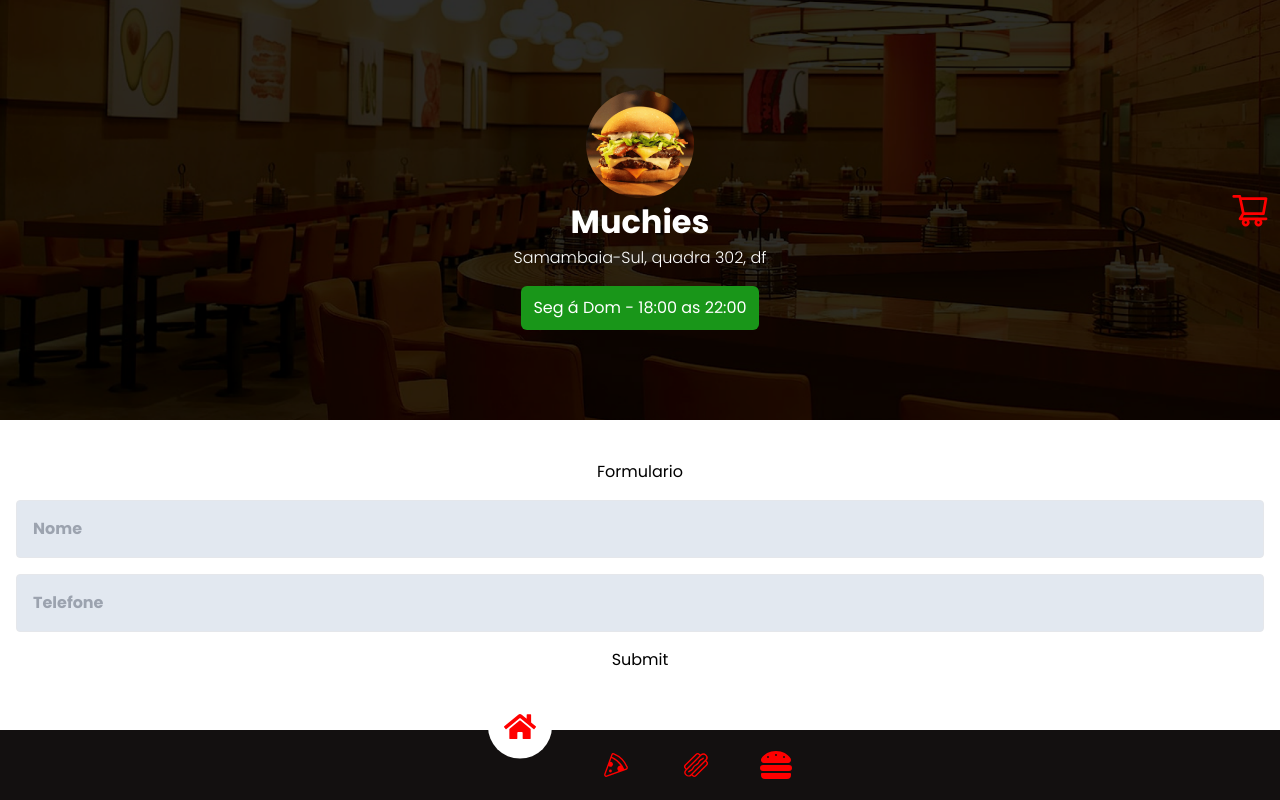
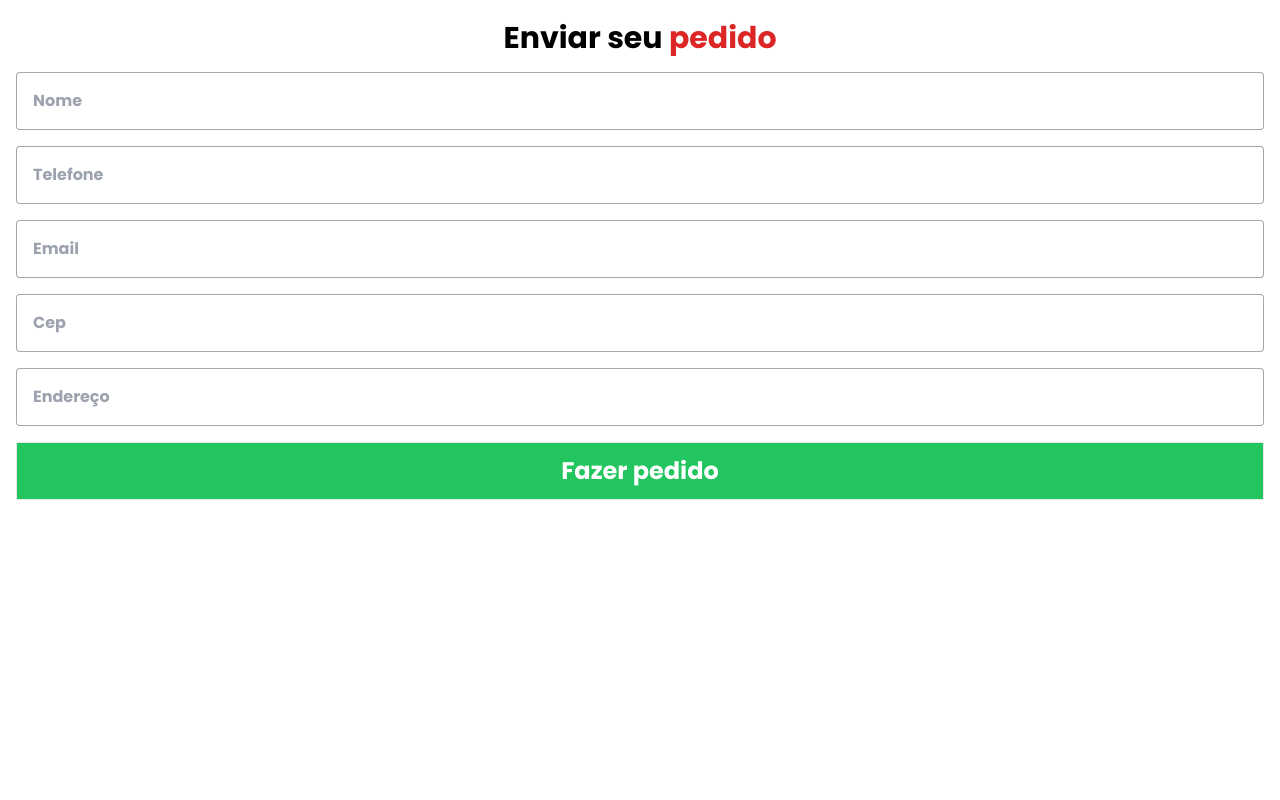
Before and after one commit to Ryan1678/tcc.clone, a React (Vite) app: page /comfirm/verify in a window 1280 px wide. Built offline with nearby package versions, Linux system fonts and the light colour scheme.

Commit message:
Adicionando formulario para realizar pedido

```diff
--- a/src/Router/Confirm.jsx
+++ b/src/Router/Confirm.jsx
@@ -1,35 +1,10 @@
-//import { useContext } from "react"
-//import { Context } from "../components/context/Provider"
-//import { CartItem } from "../components/CartItem/CartItem"
 
-import { useForm } from "react-hook-form";
-
+import { Form } from '../components/Form/Form'
 
 export const Confirm = () => {
-
-  const { register, handleSubmit, formState: { errors } } = useForm();
-  const onSubmit = data => console.log(data);
-
   return (
-
-    /* "handleSubmit" will validate your inputs before invoking "onSubmit" */
-    <form onSubmit={handleSubmit(onSubmit)} className="flex flex-col w-full gap-4 mt-10 px-4">
-       <h1 className="text-center">Formulario</h1>
-      {/* register your input into the hook by invoking the "register" function */}
-      <input
-      {...register("name", {required: true})}
-      placeholder="Nome"
-      className="bg-slate-200 px-4 py-4 outline-none placeholder:font-bold border rounded focus:border-green-500"
-      />
-      {errors.name && <span className="text-red-600">O nome não pode está vazio</span>}
-      <input
-      {...register("Telefone", { required: true })}
-      placeholder="Telefone"
-      className="bg-slate-200 px-4 py-4 outline-none placeholder:font-bold border rounded focus:border-green-500"
-      />
-      {errors.Telefone && <span className="text-red-600">O número está vazio</span>}
-
-      <input type="submit" />
-    </form>
-  );
+    <>
+      <Form/>
+    </>
+  )
 }
--- a/src/components/CartItem/CartItem.jsx
+++ b/src/components/CartItem/CartItem.jsx
@@ -1,4 +1,4 @@
-import React, { useContext } from 'react';
+import { useContext } from 'react';
 import { Context } from '../context/Provider';
 import formateCurrency from '../../utils/formateCurrency';
 import { toast, Bounce } from 'react-toastify';
@@ -43,7 +43,7 @@ export const CartItem = ({ data }) => {
   };
 
   return (
-    <div className="flex gap-2 items-center font-bold mb-8 border-b-2">
+    <div className="flex gap-2 items-center font-bold mb-8">
         <div className="flex mt-5 items-center justify-between w-full">
           <div className='flex flex-col '>
             <h1 className='text-2xl'>{name}</h1>
--- /dev/null
+++ b/src/components/Form/Form.jsx
@@ -0,0 +1,90 @@
+import { useState } from "react";
+import { useForm } from "react-hook-form";
+import { toast, Bounce } from 'react-toastify';
+import 'react-toastify/dist/ReactToastify.css';
+
+export const Form = () => {
+  const { register, handleSubmit, formState: { errors } } = useForm();
+  const [address, setAddress] = useState("");
+
+  const onSubmit = data => console.log(data);
+
+  const notify = () => toast.error('Cep invalido!', {
+    position: "top-left",
+    autoClose: 5000,
+    hideProgressBar: false,
+    closeOnClick: true,
+    pauseOnHover: false,
+    draggable: false,
+    progress: undefined,
+    theme: "light",
+    transition: Bounce,
+  });
+
+  const handleCepChange = async (e) => {
+    const cep = e.target.value.replace(/\D/g, ''); // Remove qualquer caractere não numérico
+    if (cep.length > 8) {
+      e.target.value = cep.slice(0, 8);
+      return;
+    }
+    if (cep.length === 8) {
+      try {
+        const response = await fetch(`https://viacep.com.br/ws/${cep}/json/`);
+        const data = await response.json();
+        if (data.erro) {
+          notify();
+          setAddress("");
+        } else {
+          setAddress(data.logradouro);
+        }
+      } catch (error) {
+        notify();
+        setAddress("");
+      }
+    } else {
+      setAddress("");
+    }
+  };
+
+  return (
+    <form onSubmit={handleSubmit(onSubmit)} className="flex flex-col w-full gap-4 mt-5 mb-32 px-4">
+      <h1 className="text-center text-3xl font-bold">Enviar seu <span className="text-red-600">pedido</span></h1>
+      <input
+        {...register("name", { required: true })}
+        placeholder="Nome"
+        className="bg-white-100 px-4 py-4 outline-none placeholder:font-bold border border-black/35 rounded focus:border-green-500"
+      />
+      {errors.name && <span className="text-red-600">O nome não pode está vazio</span>}
+      <input
+        type="number"
+        {...register("phone", { required: true })}
+        placeholder="Telefone"
+        className="bg-white-100 px-4 py-4 outline-none placeholder:font-bold border border-black/35 rounded focus:border-green-500"
+      />
+      {errors.phone && <span className="text-red-600">O número invalido!</span>}
+      <input
+        type="email"
+        {...register("email", { required: true })}
+        placeholder="Email"
+        className="bg-white-200 px-4 py-4 outline-none placeholder:font-bold border border-black/35 rounded focus:border-green-500"
+      />
+      {errors.email && <span className="text-red-600">Email invalido!</span>}
+      <input
+        type="number"
+        {...register("cep", { required: true, pattern: /^[0-9]{8}$/ })}
+        placeholder="Cep"
+        className="bg-white-200 px-4 py-4 outline-none placeholder:font-bold border border-black/35 rounded focus:border-green-500"
+        onChange={handleCepChange}
+      />
+      {errors.cep && <span className="text-red-600">Cep invalido</span>}
+      <input
+        type="text"
+        value={address}
+        placeholder="Endereço"
+        className="bg-white-200 px-4 py-4 outline-none placeholder:font-bold border border-black/35 rounded focus:border-green-500"
+        readOnly
+      />
+      <button className="border py-3 bg-green-500 text-white font-bold text-2xl">Fazer pedido</button>
+    </form>
+  );
+}
--- a/src/components/Main/Main.jsx
+++ b/src/components/Main/Main.jsx
@@ -1,7 +1,5 @@
 import { BrowserRouter as Router, Routes, Route } from 'react-router-dom';
-import { Sidebar } from '../Nav/Sidebar';
 import { Provider } from '../context/Provider';
-import { Header } from '../Header/Header';
 import { Home } from '../../Router/Home';
 import { Pizzas } from '../../Router/Pizzas';
 import { Hamburgueres } from '../../Router/Hamburgueres';
@@ -18,8 +16,7 @@ export const Main = () => {
     <main className='flex flex-col justify-center items-center'>
       <Provider>
         <Router>
-          <Header />
-          <Sidebar />
+
           <Routes>
             <Route path='/' exact element={<Home />} />
             <Route path='/pizza' element={<Pizzas />} />
--- a/src/components/Menu/Menu.jsx
+++ b/src/components/Menu/Menu.jsx
@@ -2,6 +2,8 @@ import { useContext } from 'react';
 import { Products } from '../Products/Products';
 import { Context } from '../context/Provider';
 import Loading from '../Loading/Loading';
+import { Sidebar } from '../Nav/Sidebar';
+import { Header } from '../Header/Header';
 
 export const Menu = () => {
   const { products, loading, select } = useContext(Context);
@@ -10,10 +12,12 @@ export const Menu = () => {
 
   return (
     <>
+    <Header/>
+    <Sidebar/>
       {loading ? (
         <Loading />
       ) : (
-        <div className='menu'>
+        <div className='menu mb-10'>
           <h2 className='text-center font-bold mb-5 mt-5 text-2xl'>{select ? `Cardapio de ${select}` : 'Nossos melhores lanches'}</h2>
           <main className='px-2 flex flex-col gap-4 mb-20'>
             {filteredProducts.map((product) => (
--- a/src/components/Products/Products.jsx
+++ b/src/components/Products/Products.jsx
@@ -1,4 +1,5 @@
-import React, { useContext } from 'react';
+/* eslint-disable react/prop-types */
+import  { useContext } from 'react';
 import { FaShoppingCart } from "react-icons/fa";
 import formateCurrency from "../../utils/formateCurrency";
 import ImageErro from "../../assets/image-square-xmark-svgrepo-com.svg";
--- a/src/components/cart/Cart.jsx
+++ b/src/components/cart/Cart.jsx
@@ -20,13 +20,13 @@ export const Cart = () => {
           </button>
       </div>
 
-      <div className='mt-10 border overflow-auto'>
+      <div className='mt-10 overflow-auto'>
         {cartItems.map((item) => <CartItem key={item.id} data={item}/>)}
       </div>
 
         <div className='bg-slate-900/45 absolute bottom-0 left-0 w-full'>
         <Link to={'/comfirm/verify'}>
-          <button className='text-2xl font-bold border  px-5 py-7 w-full flex justify-between' onClick={() => setIsCartVisible(!isCartVisible)}>
+          <button className='text-2xl font-bold px-5 py-7 w-full flex justify-between' onClick={() => setIsCartVisible(!isCartVisible)}>
               Avança
               <p className='text-red-600 font-bold text-2xl'>Total: {formateCurrency(totalPrice, 'BRL')}</p>
             </button>
--- a/src/index.css
+++ b/src/index.css
@@ -7,3 +7,7 @@
 *{
     font-family: "Poppins", sans-serif;
 }
+
+input::-webkit-inner-spin-button {
+    -webkit-appearance: none;
+}
```
